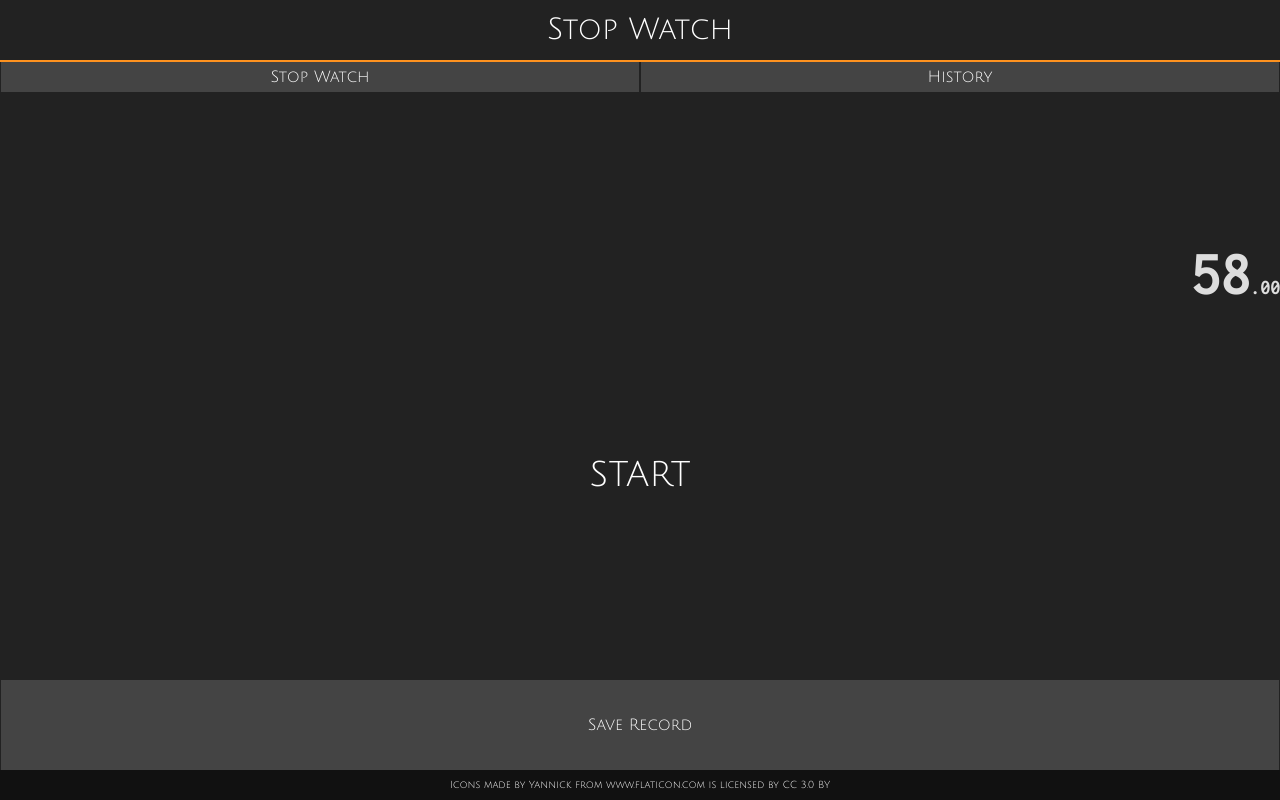
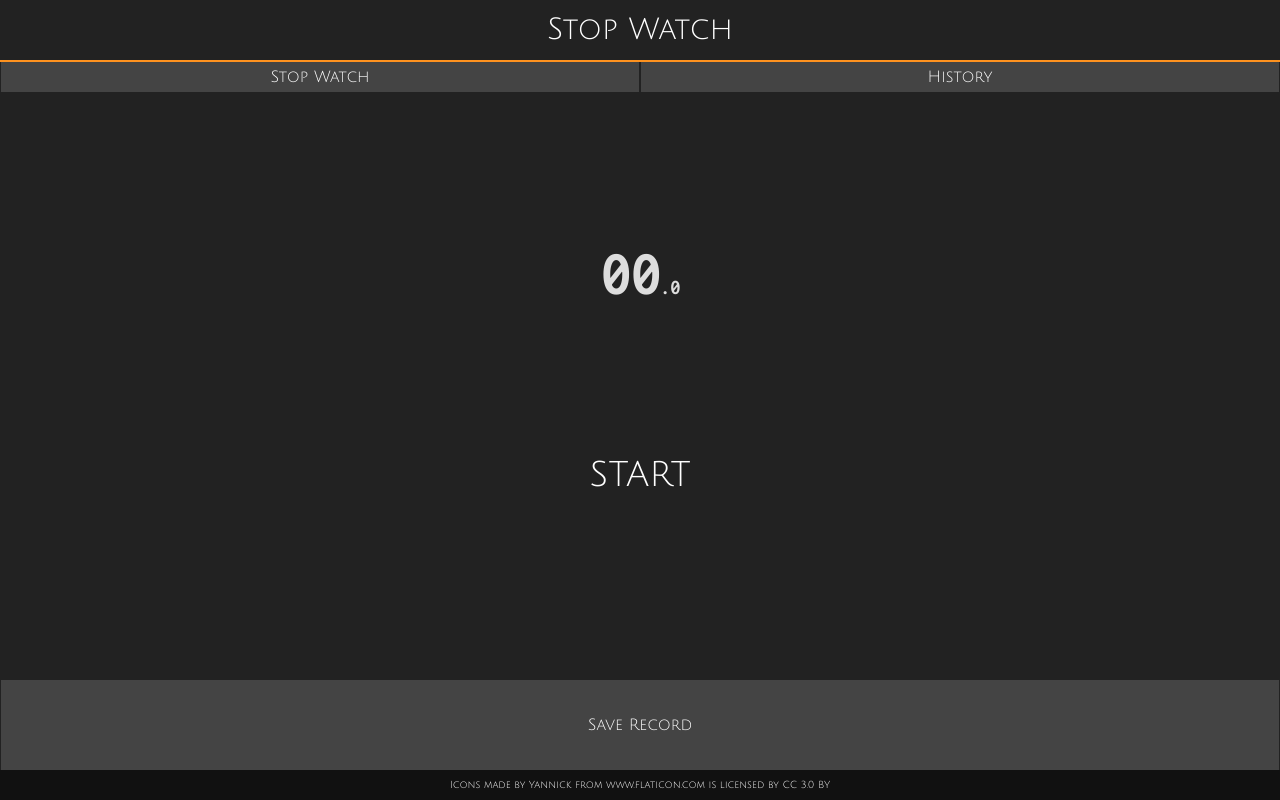
Before and after one commit to MESepehr/TimeTracker, a React (Create React App) app in the folder front-end/: page / in a window 1280 px wide. Built offline with nearby package versions, Linux system fonts and the light colour scheme; the HTML template or start-up script is replaced by a standard one.

Commit message:
its ok now

```diff
--- a/front-end/src/App.js
+++ b/front-end/src/App.js
@@ -36,7 +36,7 @@ export default class App extends React.Component
                 <div className="headersection"><h1>Stop Watch</h1></div>
                 <button className="main-button">Stop Watch</button><button className="main-button">History</button>
                 <div>
-                    <StopWatch ref={ref => this.stopWatchComponent = ref }/>
+                    <StopWatch time={0} ref={ref => this.stopWatchComponent = ref }/>
                     <button onClick={this.toggleStopWatch.bind(this)} className="stop-watch-toggle">{(this.state.isCounting===true)?"STOP":"START"}</button>
                 </div>
 
--- a/front-end/src/components/stopwatch/StopWatch.js
+++ b/front-end/src/components/stopwatch/StopWatch.js
@@ -6,8 +6,8 @@ import './stopwatch.css';
 export default class StopWatch extends React.Component
 {
     static defaultProps = {
-        time:58*1000,
-        interval:10,
+        time:0,
+        interval:100,
         blinkColor:'#fe921f'
     }
 
@@ -30,14 +30,20 @@ export default class StopWatch extends React.Component
         /**0 only miliseconds, 1 seconds, 2 minutes, 3 hours, 4 days */
         this.level = 0 ;
 
-        this.separator = '\t:\t' ;
+        this.separator = ':' ;
 
         this.state = {
             time:this.props.time
         }
 
         this.splitTimeInStrings();
+
+        window.addEventListener("resize", this.ReRender.bind(this));
     }
+
+    componentDidMount() {
+        window.addEventListener('load', this.ReRender.bind(this));
+     }
 
     splitTimeInStrings()
     {
@@ -75,7 +81,7 @@ export default class StopWatch extends React.Component
         /**milisecond part */
         showMiliSecondPart()
         {
-            return '.'+this.numToString(Math.floor(this.mil/10));
+            return '.'+Math.floor(this.mil/100);
         }
 
         showSecondPart()
@@ -145,23 +151,42 @@ export default class StopWatch extends React.Component
             });
         }
 
+
+        ReRender()
+        {
+            this.setState({
+                rerender:!this.state.rerender
+            })
+        }
+
     render()
     {
         this.splitTimeInStrings();
 
-        const stopWatchPose = {} ;
+        const fadeCSS = 'sotp-watch-fade';
+        const fadeInCSS = 'stop-watch-fade-in';
+
+        let minStyle = (this.level>1)?fadeInCSS:fadeCSS;
+        let houreStyle = (this.level>2)?fadeInCSS:fadeCSS;
+        let dayStyle = (this.level>3)?fadeInCSS:fadeCSS;
+
+        let stopWatchPose = {};
         if(this.textBody!==undefined)
         {
             stopWatchPose.paddingRight = (this.mainStopWatchBody.offsetWidth-this.textBody.offsetWidth)/2+'px';
-            //console.log(this.textBody.offsetWidth+' vs '+this.mainStopWatchBody.offsetWidth);
+        }
+        else
+        {
+            //setTimeout(this.ReRender.bind(this),0);
+            stopWatchPose.opacity = -10 ;
         }
 
-        /*<div className="stop-watch"><b> <span style={houreStyle}>{this.state.hour}:</span><span>00</span><span className="milisecond-part">:00</span> </b></div>*/
+        console.log("minStyle : "+minStyle+' vs '+this.level)
         return(
             <div className="stop-watch" style={stopWatchPose} ref={ref => this.mainStopWatchBody = ref}><b ref={ref => this.textBody = ref}>
-                <span>{this.showDayPart()}</span><span>{this.showDaySeparator()}</span>
-                <span>{this.showHourePart()}</span><span>{this.showHoureSeparator()}</span>
-                <span>{this.showMinutesPart()}</span><span>{this.showMinutesSeparator()}</span>
+                <span className={dayStyle}>{this.showDayPart()+this.showDaySeparator()}</span>
+                <span className={houreStyle}>{this.showHourePart()+this.showHoureSeparator()}</span>
+                <span className={minStyle}>{this.showMinutesPart()+this.showMinutesSeparator()}</span>
                 <span>{this.showSecondPart()}</span>
                 <span className="milisecond-part">{this.showMiliSecondPart()}</span> </b>
             </div>
--- a/front-end/src/components/stopwatch/stopwatch.css
+++ b/front-end/src/components/stopwatch/stopwatch.css
@@ -13,6 +13,15 @@
     font-family: 'Inconsolata', monospace;
 }
 
+.sotp-watch-fade{
+    opacity:0;
+}
+
+.stop-watch-fade-in{
+
+    opacity:100;
+}
+
 .milisecond-part{
     font-size:20px;
 }
```
